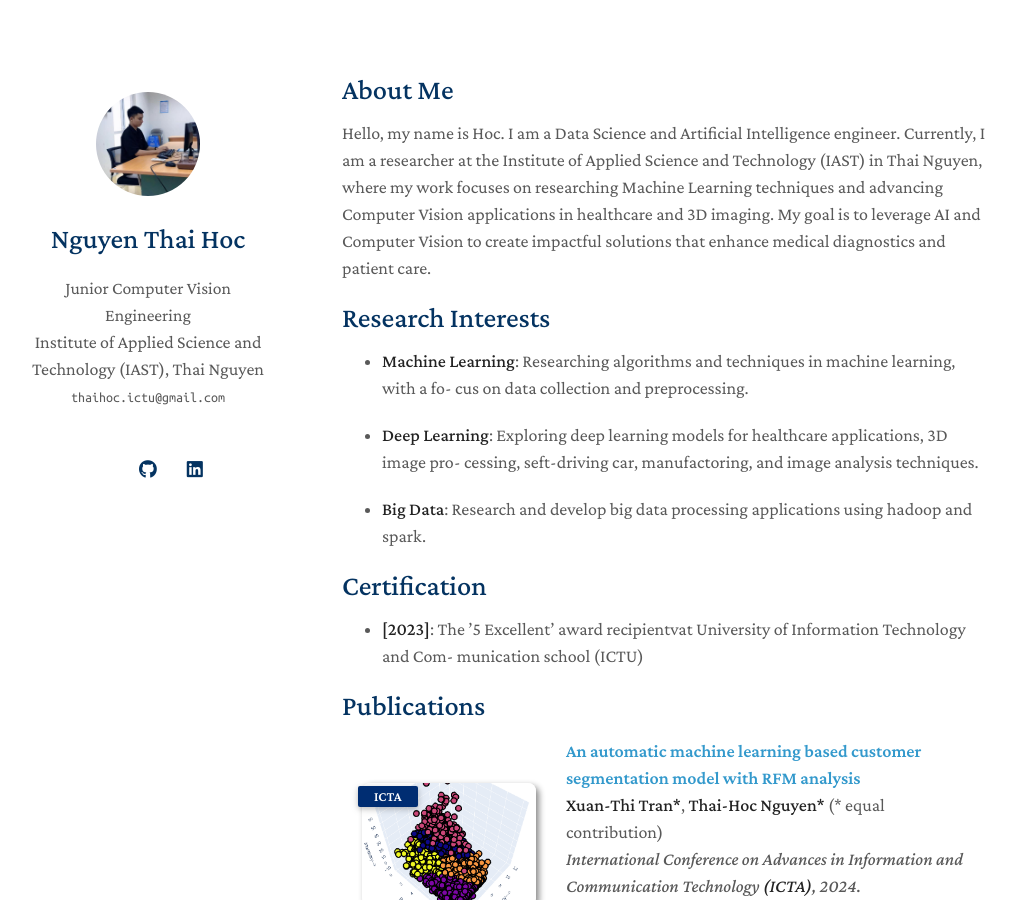
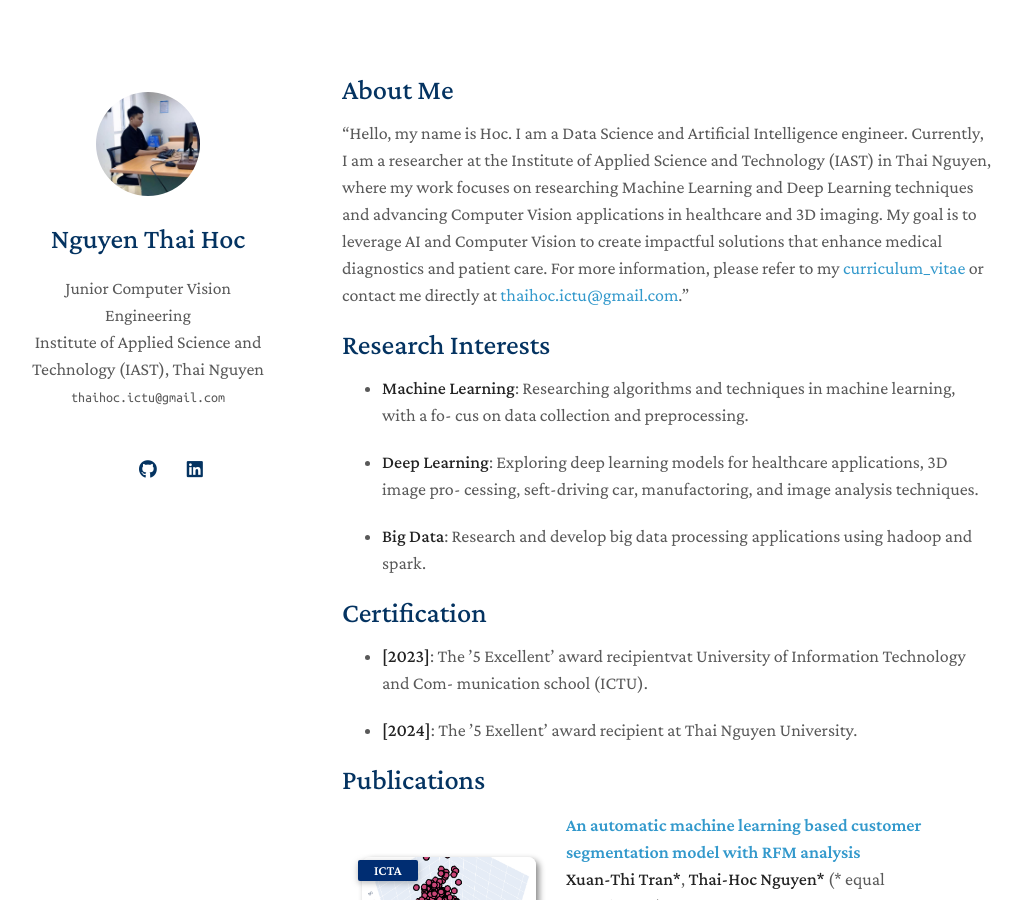
Before and after one commit to nthaihoc/about-me, a Jekyll site: the page built from index.md, in a window 1280 px wide and 900 px high. Shown: the whole window, without its empty margins (128-1150 px from the left). Built offline with Jekyll 4.4.1, drawn with Linux system fonts in a browser that asks for light colours; a style sheet for code colours, icons or effects is not loaded; our own code applies the rules of GitHub Pages for plain Markdown files.

Commit message:
update profile

```diff
--- a/index.md
+++ b/index.md
@@ -4,7 +4,7 @@
 
 ## About Me
 
-Hello, my name is Hoc. I am a Data Science and Artificial Intelligence engineer. Currently, I am a researcher at the Institute of Applied Science and Technology (IAST) in Thai Nguyen, where my work focuses on researching Machine Learning techniques and advancing Computer Vision applications in healthcare and 3D imaging. My goal is to leverage AI and Computer Vision to create impactful solutions that enhance medical diagnostics and patient care.
+"Hello, my name is Hoc. I am a Data Science and Artificial Intelligence engineer. Currently, I am a researcher at the Institute of Applied Science and Technology (IAST) in Thai Nguyen, where my work focuses on researching Machine Learning and Deep Learning techniques and advancing Computer Vision applications in healthcare and 3D imaging. My goal is to leverage AI and Computer Vision to create impactful solutions that enhance medical diagnostics and patient care. For more information, please refer to my [curriculum_vitae](https://) or contact me directly at [thaihoc.ictu@gmail.com](mailto:thaihoc.ictu@gmail.com)."
 
 ## Research Interests
 
@@ -19,7 +19,8 @@
 ## Certification
 
 * **[2023]**: The ’5 Excellent’ award recipientvat University of Information Technology and Com-
-munication school (ICTU)
+munication school (ICTU).
 
+* **[2024]**: The ’5 Exellent’ award recipient at Thai Nguyen University.
 
 {% include_relative _includes/publications.md %}
```
